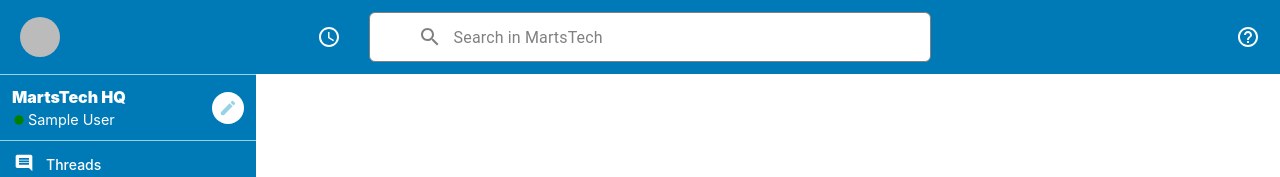
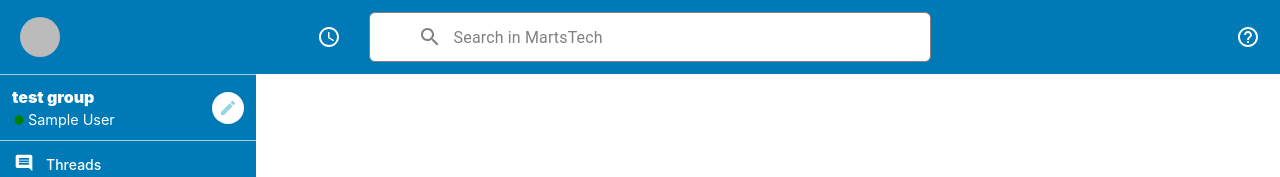
Before and after one commit to addtobasic/ieru, a Next.js app: page / in a window 1280 px wide. Shown: the top 177 px of the page. Built offline with nearby package versions, Linux system fonts and the light colour scheme; no server answers; the database is empty; sample sign-in values are in the browser's storage.

Commit message:
:pencil: タイトルの修正

```diff
--- a/src/components/loading/Loading.tsx
+++ b/src/components/loading/Loading.tsx
@@ -7,7 +7,7 @@ const Loading = () => (
   <NoSsr>
     <StyledWrapper>
       <StyledContainer>
-        <StyledImageContainer>
+        {/* <StyledImageContainer>
           <Image
             src="/images/logo.png"
             height={100}
@@ -15,7 +15,7 @@ const Loading = () => (
             objectFit="contain"
             alt="logo"
           />
-        </StyledImageContainer>
+        </StyledImageContainer> */}
 
         <ClipLoader color="purple" size={60} />
       </StyledContainer>
--- a/src/components/sidebar/header/SidebarHeaderInfo.tsx
+++ b/src/components/sidebar/header/SidebarHeaderInfo.tsx
@@ -7,7 +7,7 @@ const SidebarHeaderInfo = () => {
 
   return (
     <StyledContainer>
-      <StyledGroupTitle>MartsTech HQ</StyledGroupTitle>
+      <StyledGroupTitle>test group</StyledGroupTitle>
       <StyledDisplayName>
         <StyledStatus />
         {user?.displayName}
--- a/src/modules/user/login/Login.tsx
+++ b/src/modules/user/login/Login.tsx
@@ -5,13 +5,13 @@ import LoginSignInButton from "./LoginSignInButton";
 const Login = () => (
   <StyledWrapper>
     <StyledContainer>
-      <Image
+      {/* <Image
         src="/images/logo.png"
         height={100}
         width={100}
         objectFit="contain"
         alt="logo"
-      />
+      /> */}
       <StyledTitle>Sign in now</StyledTitle>
       <LoginSignInButton />
     </StyledContainer>
```
